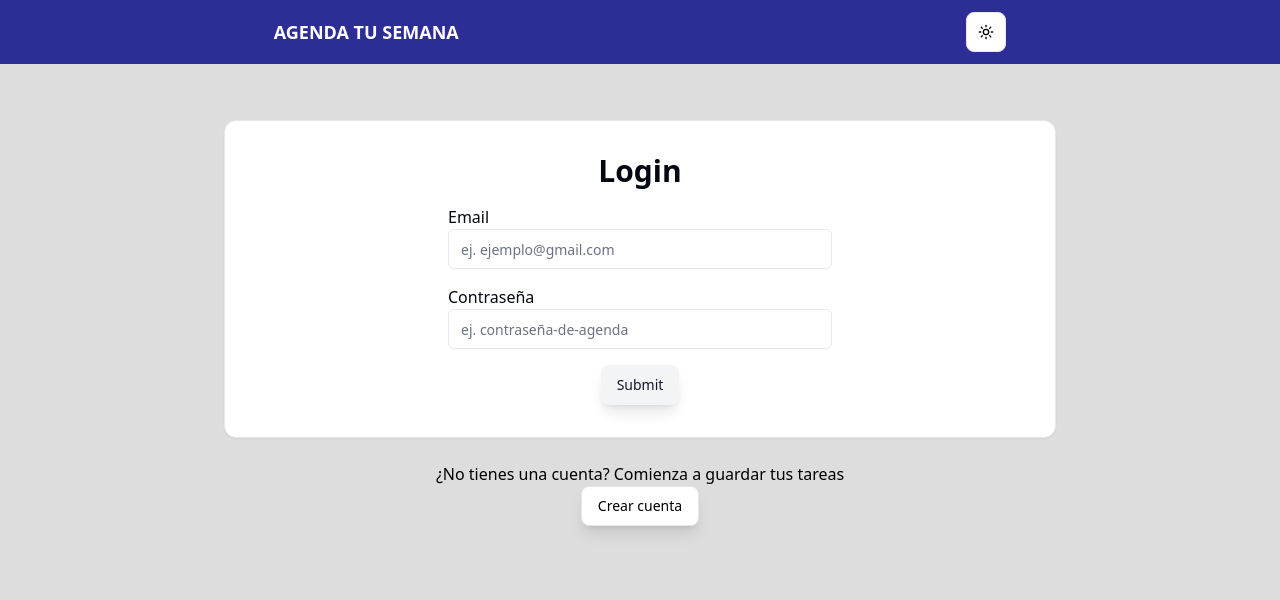
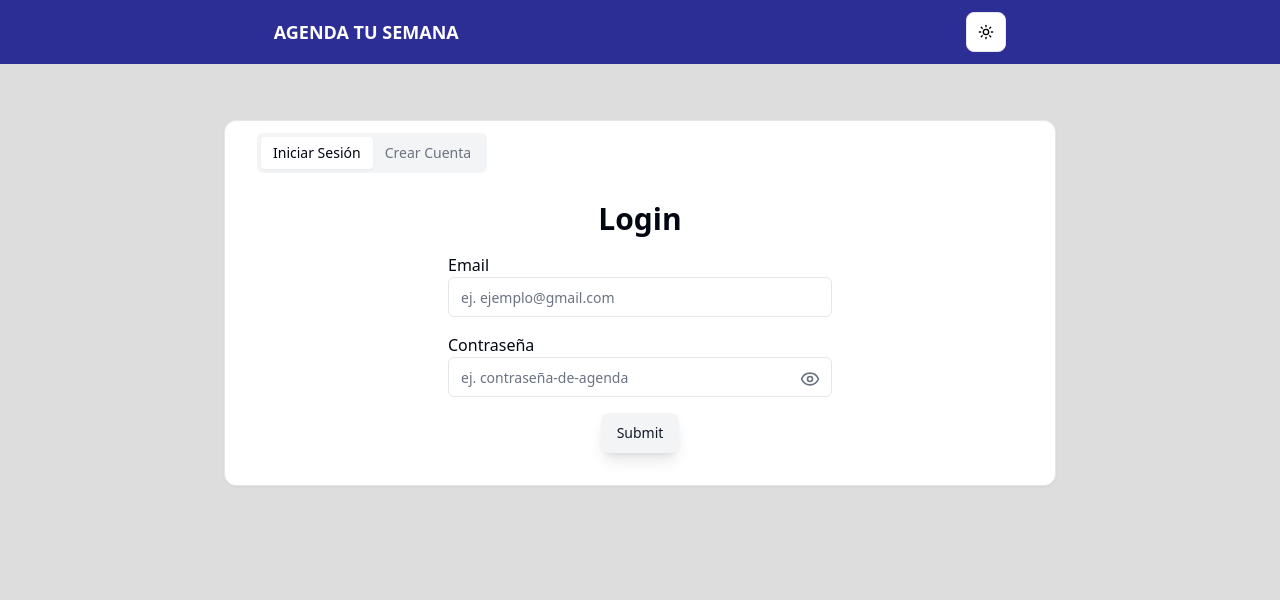
Before and after one commit to ValentinoZucchellaPaz/AGENDA-TU-SEMANA-REACT, a Next.js app: page / in a window 1280 px wide. Shown: the top 600 px of the page. Built offline with nearby package versions, Linux system fonts and the light colour scheme; no server answers.

Commit message:
loaders added

```diff
--- a/package.json
+++ b/package.json
@@ -16,7 +16,7 @@
     "@radix-ui/react-label": "^2.1.1",
     "@radix-ui/react-separator": "^1.1.1",
     "@radix-ui/react-slot": "^1.1.1",
-    "@radix-ui/react-tabs": "^1.1.2",
+    "@radix-ui/react-tabs": "^1.1.3",
     "@radix-ui/react-toast": "^1.2.4",
     "@radix-ui/react-tooltip": "^1.1.6",
     "class-variance-authority": "^0.7.1",
--- a/src/components/AuthContainer.tsx
+++ b/src/components/AuthContainer.tsx
@@ -1,60 +1,53 @@
 'use client'
 import AuthForm from "@/components/AuthForm";
-import { Button } from "@/components/ui/button";
 import { useFirebaseErrorContext } from "@/context/firebaseErrorContext";
 import { loginWithMail, signUpWithMail } from "@/firebase/auth";
-import { useRouter } from "next/navigation";
 import { FormEvent, useState } from "react";
+import { Tabs, TabsContent, TabsList, TabsTrigger } from "./ui/tabs";
 
 export default function AuthContainer() {
-    const [login, setLogin] = useState(true) // login or sign up flag
     const [loading, setLoading] = useState(false)
-    const router = useRouter()
     const { error, setError } = useFirebaseErrorContext()
 
-    function handleLogin(e: FormEvent) {
+    function handleLogin(e: FormEvent, login: boolean) {
         e.preventDefault()
         setLoading(true)
         const form = e.target as HTMLFormElement
         const formData = new FormData(form)
         const email = formData.get('email') as string
         const password = formData.get('password') as string
-        if (login) {
-            loginWithMail(email, password).then(() => {
-                router.push('/')
+
+        const authMethod = login ? loginWithMail : signUpWithMail
+
+        authMethod(email, password)
+            .then(() => {
+                form.reset()
                 setError(null)
             })
-                .catch(e => setError(e))
-                .finally(() => setLoading(false))
-        } else {
-            signUpWithMail(email, password).then(() => {
-                router.push('/')
-                setError(null)
-            })
-                .catch(e => setError(e))
-                .finally(() => setLoading(false))
-        }
-        form.reset()
+            .catch(e => setError(e))
+            .finally(() => setLoading(false))
     }
 
-    return (<>
-        {loading ?
-            <div className="flex justify-center items-center h-[50dvh]">
-                <span className="loader"></span>
-            </div> :
-            <div className='mx-auto md:w-2/3 flex flex-col gap-3 justify-center items-center px-8 py-3 mt-10 rounded-xl border border-gray-200 bg-white text-gray-950 shadow-sm dark:border-gray-800 dark:bg-gray-950 dark:text-gray-50'>
-
-                <AuthForm login={login} handleSubmit={handleLogin} error={error} />
-            </div>}
-        <div className="py-6 w-full flex flex-col items-center">
-            <p>{login ? '¿No tienes una cuenta? Comienza a guardar tus tareas' : '¿Ya tienes una cuenta? Allí están tus tareas'}</p>
-            <Button onClick={() => {
-                setLogin((prev) => !prev)
-                setError(null)
-            }} variant='outline' className="w-fit shadow-lg">
-                {login ? 'Crear cuenta' : 'Login'}
-            </Button>
-        </div>
-    </>
+    return (
+        <Tabs defaultValue="login" className="mx-auto md:w-2/3 px-8 py-3 mt-10 rounded-xl border border-gray-200 bg-white text-gray-950 shadow-sm dark:border-gray-800 dark:bg-gray-950 dark:text-gray-50">
+            <TabsList>
+                <TabsTrigger value="login">Iniciar Sesión</TabsTrigger>
+                <TabsTrigger value="sign-up">Crear Cuenta</TabsTrigger>
+            </TabsList>
+            <TabsContent value="login">
+                <AuthForm
+                    login={true}
+                    handleSubmit={(e) => handleLogin(e, true)}
+                    error={error}
+                    loading={loading} />
+            </TabsContent>
+            <TabsContent value="sign-up">
+                <AuthForm
+                    login={false}
+                    handleSubmit={(e) => handleLogin(e, false)}
+                    error={error}
+                    loading={loading} />
+            </TabsContent>
+        </Tabs>
     )
 }
--- a/src/components/AuthForm.tsx
+++ b/src/components/AuthForm.tsx
@@ -1,16 +1,19 @@
-import { FormEvent, ReactNode } from "react";
+import { FormEvent, useState } from "react";
 import { Button } from "./ui/button";
 import { Input } from "./ui/input";
 import { Label } from "./ui/label";
 import { FirestoreError } from "firebase/firestore";
+import { Eye, EyeOff, Loader2 } from "lucide-react";
 
 interface FormProps {
     login: boolean,
     handleSubmit: (e: FormEvent) => void,
     error: FirestoreError | null,
+    loading: boolean
 }
 
-export default function AuthForm({ login, handleSubmit, error }: FormProps) {
+export default function AuthForm({ login, handleSubmit, error, loading }: FormProps) {
+    const [showPassword, setShowPassword] = useState(false)
     return (
         <form onSubmit={handleSubmit} className="flex flex-col gap-4 mx-auto py-5 justify-center items-center w-full">
             <h3 className="text-3xl font-bold">{login ? 'Login' : 'Crea tu cuentas'}</h3>
@@ -19,11 +22,20 @@ export default function AuthForm({ login, handleSubmit, error }: FormProps) {
                 <Label htmlFor="auth-email">Email</Label>
                 <Input type="email" id="auth-email" name="email" required placeholder="ej. ejemplo@gmail.com" />
             </div>
-            <div className="min-w-[80%] lg:min-w-96">
+            <div className="min-w-[80%] lg:min-w-96 relative">
                 <Label htmlFor="auth-password">Contraseña</Label>
-                <Input type="password" id="auth-password" name="password" required placeholder="ej. contraseña-de-agenda" />
+                <Input type={showPassword ? "text" : "password"} id="auth-password" name="password" required placeholder="ej. contraseña-de-agenda" />
+                <button
+                    type="button"
+                    className="absolute right-3 top-9 text-gray-500 hover:text-gray-700 dark:text-gray-400 dark:hover:text-gray-200"
+                    onClick={() => setShowPassword(prev => !prev)}
+                >
+                    {showPassword ? <EyeOff size={20} /> : <Eye size={20} />}
+                </button>
             </div>
-            <Button type="submit" variant='secondary' className="shadow-lg">Submit</Button>
+            <Button type="submit" disabled={loading} variant='secondary' className="shadow-lg">
+                {loading ? <Loader2 className=" animate-spin" /> : "Submit"}
+            </Button>
         </form>
     )
 }
--- a/src/components/UserMenu.tsx
+++ b/src/components/UserMenu.tsx
@@ -8,13 +8,11 @@ import {
     DialogTitle,
     DialogTrigger,
 } from "@/components/ui/dialog"
-import { useRouter } from "next/navigation"
 import { logout } from "@/firebase/auth"
 import { Button } from "./ui/button"
 
 
 export default function UserMenu({ userMail }: { userMail: string }) {
-    const router = useRouter()
 
     return (
         <Dialog>
@@ -37,7 +35,6 @@ export default function UserMenu({ userMail }: { userMail: string }) {
                     <DialogClose asChild>
                         <Button onClick={() => {
                             logout()
-                            router.push('/')
                         }} variant='destructive'>Salir</Button>
                     </DialogClose>
                 </DialogFooter>
--- a/src/components/tasks/TaskForm.tsx
+++ b/src/components/tasks/TaskForm.tsx
@@ -1,4 +1,4 @@
-'use client'
+"use client"
 import { Task } from "@/firebase/types"
 import { FormEvent, memo, ReactNode, useState } from "react";
 import { Label } from "../ui/label";
@@ -10,6 +10,7 @@ import { useToast } from "@/hooks/use-toast";
 import { useFirebaseErrorContext } from "@/context/firebaseErrorContext";
 import { useUserContext } from "@/context/userContext";
 import DaySelector from "../DaySelector";
+import { Loader2 } from "lucide-react";
 
 interface TaskFormProps {
     children?: ReactNode,
@@ -100,17 +101,15 @@ function TaskForm({ children, task, onFulfilled }: TaskFormProps) {
             </div>
             <DaySelector selectedDays={selectedDays} onChange={setSelectedDays} />
 
-
-            {
-                children ?
-                    children :
-                    <Button type="submit" disabled={loading} variant='outline' className="shadow-lg">
-                        {loading ?
-                            "Cargando..."
-                            : task ? 'Editar' : 'Crear'
-                        }
-                    </Button>
-            }
+            <div className="flex flex-row gap-2">
+                <Button type="submit" disabled={loading} variant='outline' className="shadow-lg">
+                    {loading ?
+                        <Loader2 className="animate-spin h-5 w-5" />
+                        : task ? 'Editar' : 'Crear'
+                    }
+                </Button>
+                {children}
+            </div>
 
         </form>
     )
--- a/src/components/tasks/TasksContainer.tsx
+++ b/src/components/tasks/TasksContainer.tsx
@@ -1,19 +1,11 @@
-'use client'
 import { useFirebaseErrorContext } from "@/context/firebaseErrorContext"
 import TaskCard from "./TaskCard"
 import { useTaskContext } from "@/context/taskContext"
 import TaskForm from "./TaskForm"
-import { ChangeEvent, FormEvent, useCallback } from "react"
 
 export default function TaskContainer() {
     const { tasks, loading } = useTaskContext()
     const { error } = useFirebaseErrorContext()
-
-    if (loading) return (
-        <div className="flex justify-center items-center h-[50dvh]">
-            <span className="loader"></span>
-        </div>
-    )
 
     return (
         <section>
@@ -21,11 +13,16 @@ export default function TaskContainer() {
             <div className='mx-auto md:max-w-[50dvw] flex flex-col gap-3 justify-center items-center px-8 py-3 my-10 rounded-lg border border-gray-300 bg-white text-gray-950 shadow-xl dark:border-gray-800 dark:bg-gray-950 dark:text-gray-50'>
                 <TaskForm />
             </div>
-            <ul className="mx-3 md:mx-12 xl:mx-28 task-container">
-                {tasks.map(task => (
-                    <TaskCard task={task} key={task.id} />
-                ))}
-            </ul>
+            {loading ?
+                <div className="flex justify-center items-center h-[50dvh]">
+                    <span className="loader"></span>
+                </div>
+                : <ul className="mx-3 md:mx-12 xl:mx-28 task-container">
+                    {tasks.map(task => (
+                        <TaskCard task={task} key={task.id} />
+                    ))}
+                </ul>
+            }
         </section>
     )
 }
--- a/src/context/taskContext.tsx
+++ b/src/context/taskContext.tsx
@@ -16,13 +16,11 @@ export function TaskContextProvider({ children }: { children: ReactNode }) {
 
     useEffect(() => {
         console.log(user);
+        setLoading(true)
 
         if (user?.email) {
             const unsubTasks = listenTasks(user?.email, setTasks, setError, setLoading)
             return () => unsubTasks()
-        } else {
-            setTasks([])
-            setLoading(false)
         }
     }, [user])
 
```
Also changed, not shown: src/components/DaySelector.tsx (+11 -5 lines), src/components/tasks/EditTaskDialog.tsx (+12 -10 lines), src/components/tasks/TaskCard.tsx (+5 -3 lines), 1 other file (tests, documents, lock files or other folders).
